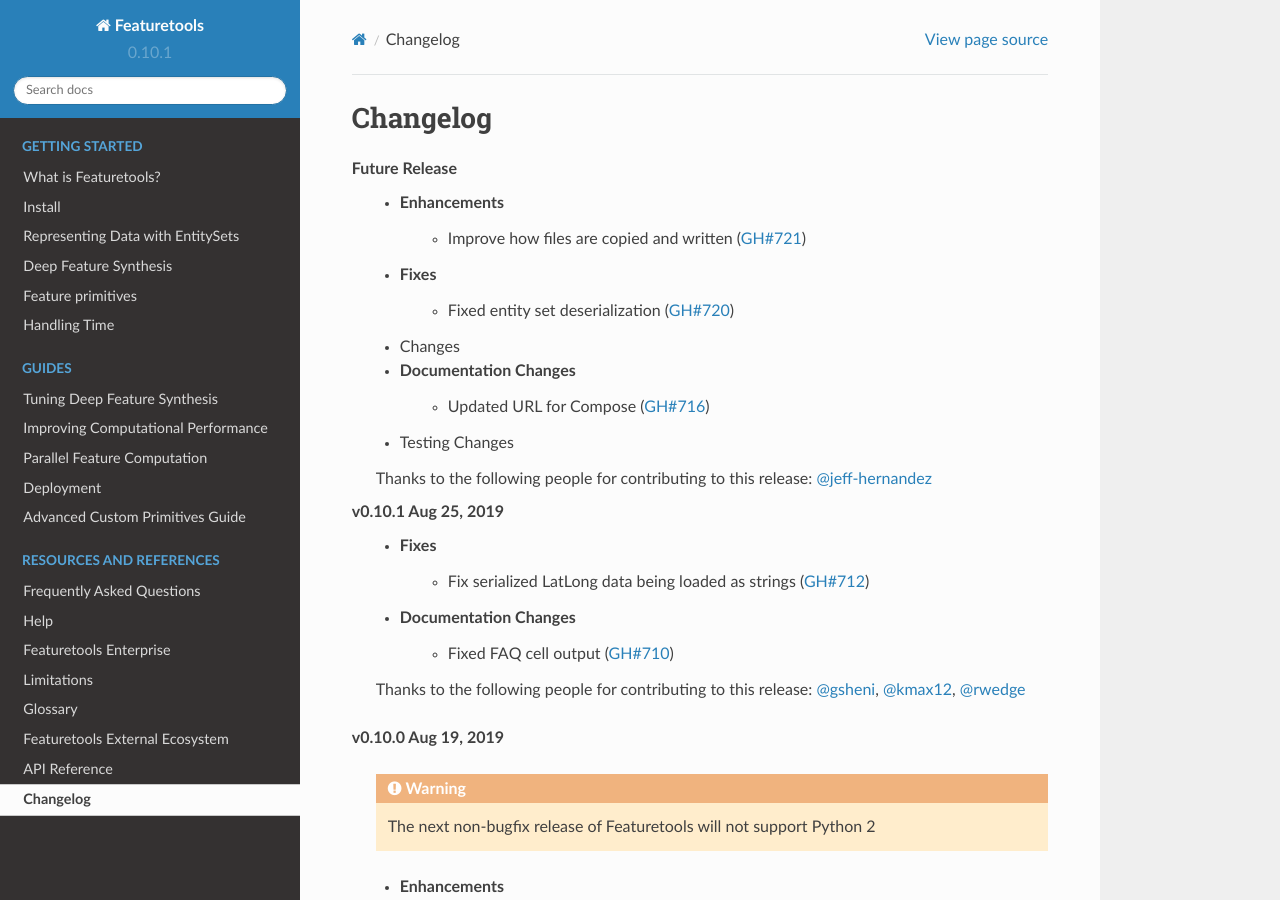
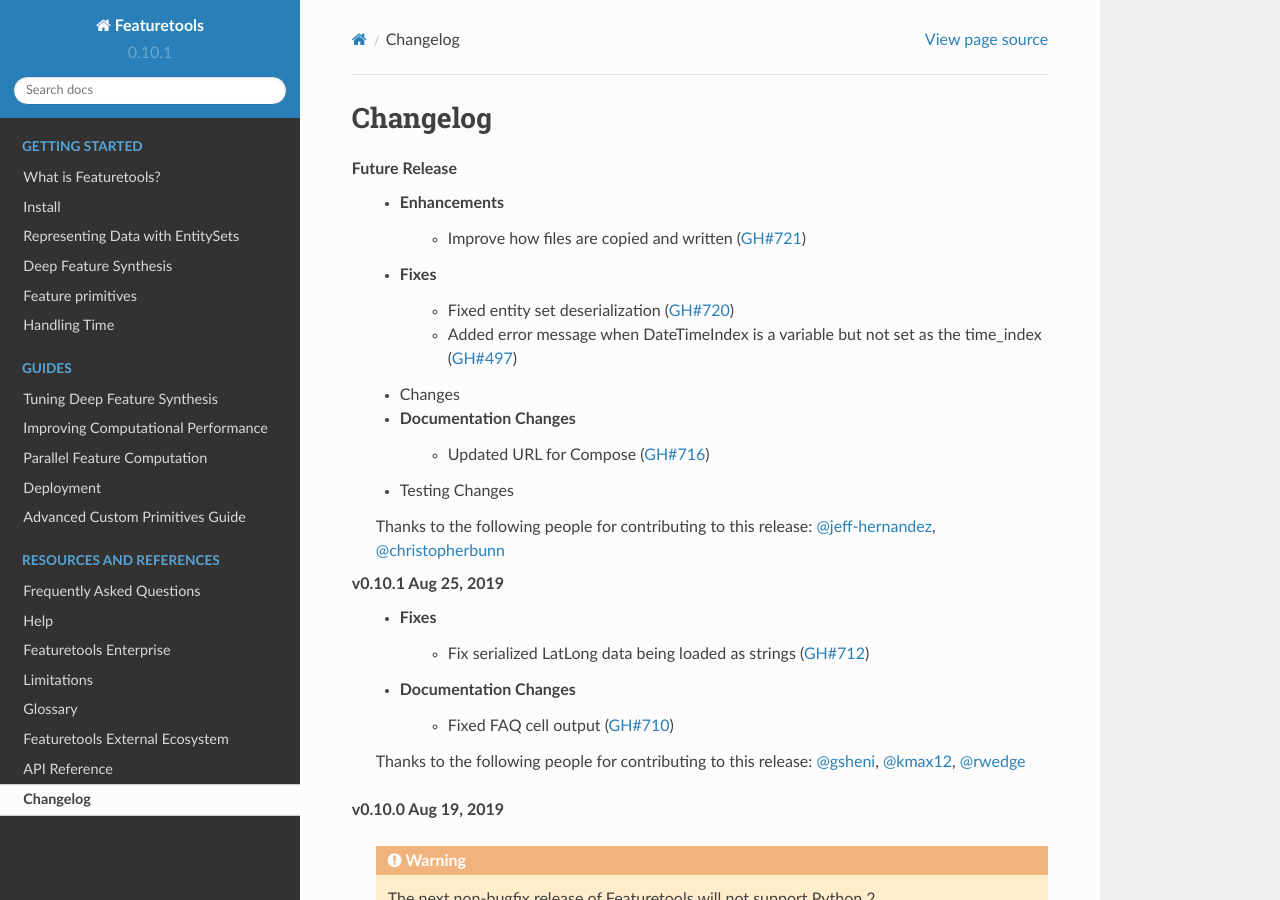
Before and after one commit to alteryx/featuretools, a Sphinx documentation site: the page built from docs/source/changelog.rst, in a window 1280 px wide and 900 px high. Built offline with Sphinx 7.4.7 and the Read the Docs theme 2.0.0, drawn with Linux system fonts in a browser that asks for light colours; pages that are not in the unit, such as notebooks, are missing from menus.

Commit message:
Updated changelog with PR number

```diff
--- a/docs/source/changelog.rst
+++ b/docs/source/changelog.rst
@@ -7,13 +7,14 @@
         * Improve how files are copied and written (:pr:`721`)
     * Fixes
         * Fixed entity set deserialization (:pr:`720`)
+        * Added error message when DateTimeIndex is a variable but not set as the time_index (:pr:`497`)
     * Changes
     * Documentation Changes
         * Updated URL for Compose (:pr:`716`)
     * Testing Changes
 
     Thanks to the following people for contributing to this release:
-    :user:`jeff-hernandez`
+    :user:`jeff-hernandez`, :user:`christopherbunn`
 
 
 **v0.10.1 Aug 25, 2019**
```
